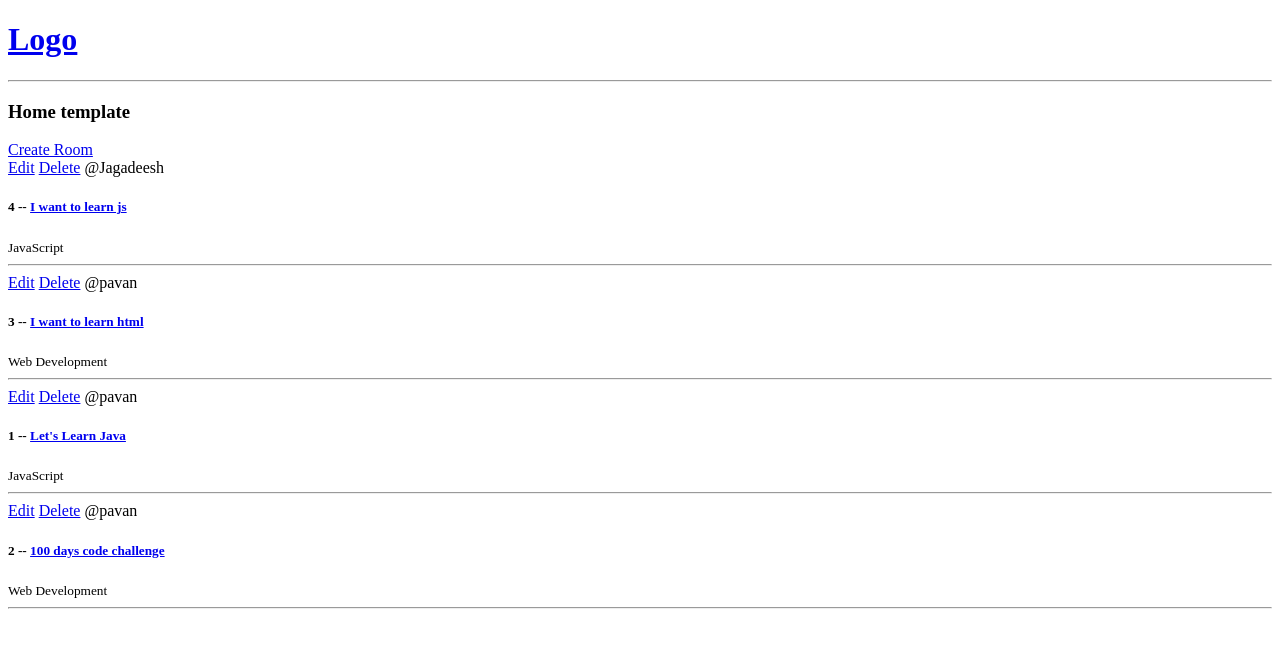
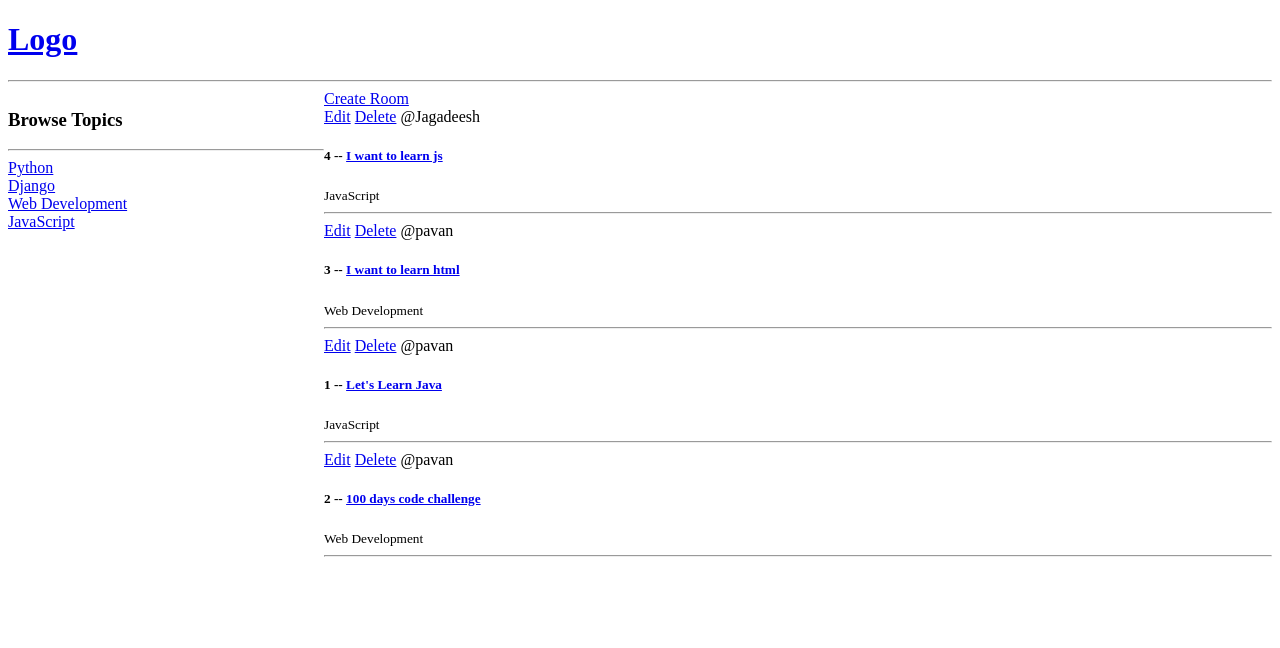
Before and after one commit to pavan-kalyan876/django, a Django app: page / in a window 1280 px wide. Shown: the top 648 px of the page. Run offline with Django 4.2, Linux system fonts and the light colour scheme; data comes from the database, SQL or seed files in the repository.

Commit message:
created TOPIC use that function ,done some ui work

```diff
--- a/studybud/base/templates/base/home.html
+++ b/studybud/base/templates/base/home.html
@@ -1,20 +1,51 @@
 {% extends "main.html" %} {% block content %}
-<h3>Home template</h3>
-<div>
-  <a href="{% url 'create-room' %}">Create Room</a>
+
+<style>
+  .home-container{
+    display: grid;
+    grid-template-columns: 1fr 3fr
+  }
+</style>
+<div class="home-container">
   <div>
-    {% for room in rooms %}
+    <h3>Browse  Topics</h3>
+    <hr>
+    {% for topic in topics %}
     <div>
-      <a href= "{% url 'update-room' room.id %}">Edit</a>
-      <a href= "{% url 'delete-room' room.id %}">Delete</a>
-
-        <span>@{{room.host.username}}</span>
-      <h5>{{room.id}} -- <a href="{% url 'room' room.id  %}">{{room.name}}</a></h5>
-
-      <small>{{room.topic.name}}</small>
-      <hr>
+      <a href="{% url 'home' %}?q={{topic.name}}">{{topic.name}}</a>
     </div>
     {% endfor %}
   </div>
-</div>
+
+
+  <div>
+    <a href="{% url 'create-room' %}">Create Room</a>
+
+    <div>
+
+      {% for room in rooms %}
+
+      <div>
+
+        <a href="{% url 'update-room' room.id %}">Edit</a>
+        <a href="{% url 'delete-room' room.id %}">Delete</a>
+
+        <span>@{{room.host.username}}</span>
+
+        <h5>
+          {{room.id}} -- <a href="{% url 'room' room.id  %}">{{room.name}}</a>
+        </h5>
+
+        <small>{{room.topic.name}}</small>
+        <hr />
+
+      </div>
+
+      {% endfor %}
+    </div>
+  </div>
+
+
+
+</divclass=>
 {% endblock %}
--- a/studybud/base/views.py
+++ b/studybud/base/views.py
@@ -1,6 +1,6 @@
 from django.shortcuts import render, redirect
 from django.http import HttpResponse
-from .models import Room
+from .models import Room,Topic
 from .forms import RoomForm
 
 
@@ -14,7 +14,8 @@ from .forms import RoomForm
 # rooms in admin.py
 def home(request):
     rooms = Room.objects.all()
-    context = {"rooms": rooms}
+    topics = Topic.objects.all()
+    context = {"rooms": rooms,'topics':topics}
     return render(request, "base/home.html", context)
 
 
```
